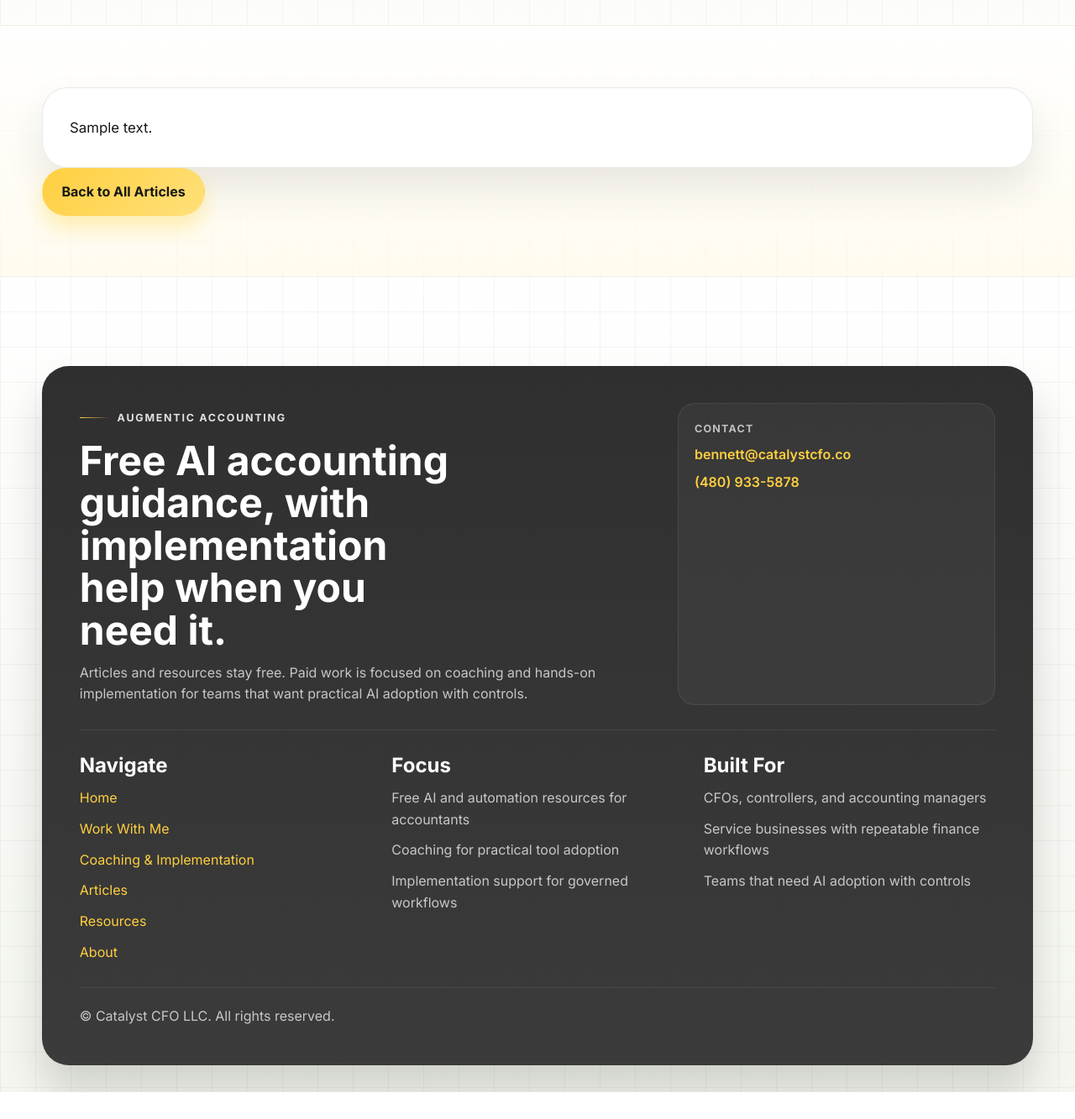
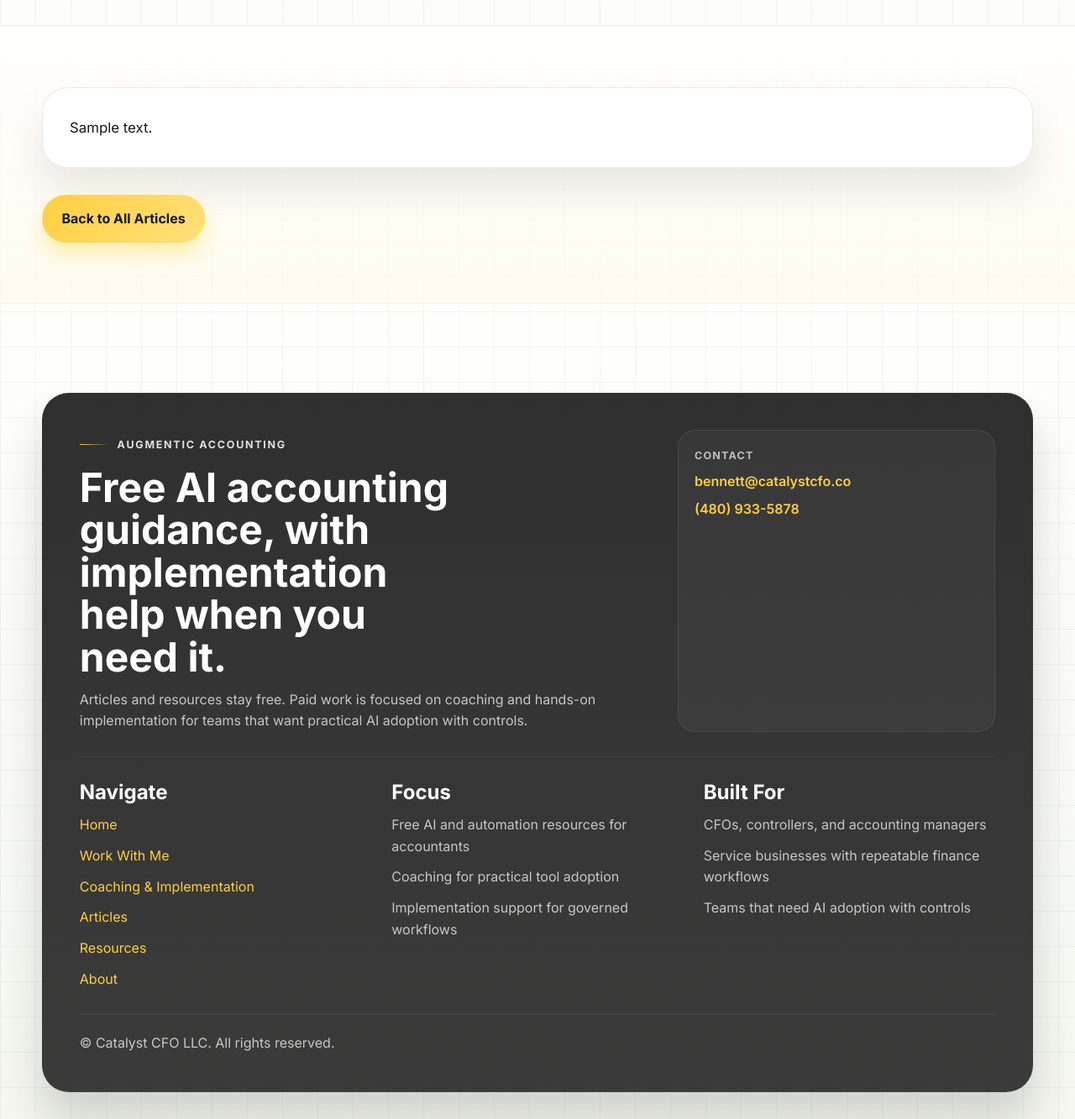
Before and after one commit to bennett-bernard/augmentic-accounting-site, a Python web app: template templates/article-detail.html in a window 1280 px wide. Shown: the part 511-1844 px from the top of the page at 84% size. Before the commit the page ends 1812 px from the top, so only its background shows below. Run offline with Jinja, Linux system fonts and the light colour scheme; the template is opened without the code that fills it: most values are stand-ins (such as "Sample title", 1, 10 or a date in 2020).

Commit message:
Adjust article detail action spacing

```diff
--- a/static/css/styles.css
+++ b/static/css/styles.css
@@ -655,6 +655,10 @@ ul {
     align-items: center;
 }
 
+.section-actions {
+    margin-top: clamp(1.5rem, 2.5vw, 2.25rem);
+}
+
 .article-card__tag {
     font-size: 0.85rem;
     color: rgba(43, 43, 43, 0.62);
--- a/templates/base.html
+++ b/templates/base.html
@@ -5,12 +5,12 @@
     <meta name="viewport" content="width=device-width, initial-scale=1.0, viewport-fit=cover">
     <title>{% block title %}Augmentic Accounting{% endblock %}</title>
     <meta name="description" content="{% block description %}Free AI accounting resources, coaching, and implementation support for service-business accounting teams.{% endblock %}">
-    <link rel="stylesheet" href="{{ url_for('static', path='css/styles.css') }}?v=20260528-article-cards">
+    <link rel="stylesheet" href="{{ url_for('static', path='css/styles.css') }}?v=20260528-article-detail-spacing">
     <link rel="icon" href="{{ url_for('static', path='favicon.ico') }}" type="image/x-icon">
     <link rel="preconnect" href="https://fonts.googleapis.com">
     <link rel="preconnect" href="https://fonts.gstatic.com" crossorigin>
     <link href="https://fonts.googleapis.com/css2?family=Inter:wght@400;500;600;700;800&display=swap" rel="stylesheet">
-    <script defer src="{{ url_for('static', path='js/site.js') }}?v=20260528-article-cards"></script>
+    <script defer src="{{ url_for('static', path='js/site.js') }}?v=20260528-article-detail-spacing"></script>
 </head>
 <body>
     {% set current_path = request.url.path %}
```
